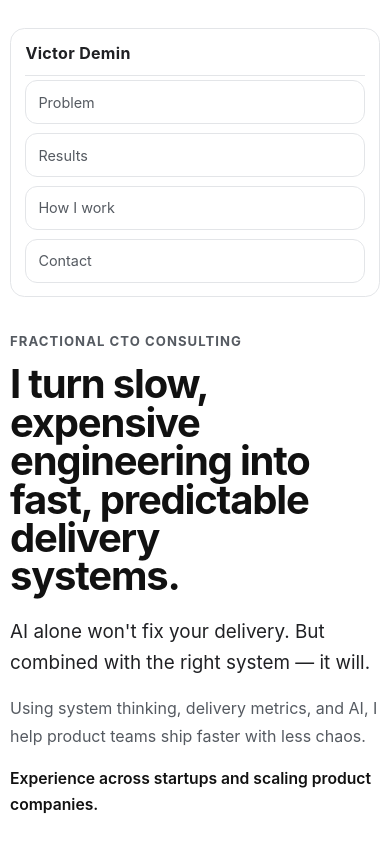
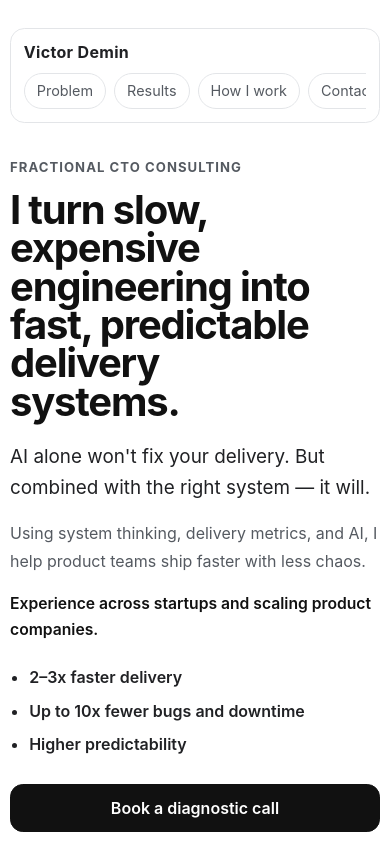
Before and after one commit to sg4tech/sg4.tech, a Next.js app: page / in a window 390 px wide. Shown: the top 843 px of the page. Built offline with nearby package versions, Linux system fonts and the light colour scheme.

Commit message:
Refine mobile navigation layout

```diff
--- a/app/page.module.css
+++ b/app/page.module.css
@@ -466,12 +466,35 @@
   }
 
   .navInner {
-    gap: 0.8rem;
-    padding: 0.85rem 0.9rem;
+    gap: 0.7rem;
+    padding: 0.8rem 0.9rem;
   }
 
   .brand {
     font-size: 1rem;
+  }
+
+  .navLinks {
+    display: flex;
+    flex-wrap: nowrap;
+    gap: 0.5rem;
+    overflow-x: auto;
+    padding-top: 0;
+    border-top: 0;
+    -webkit-overflow-scrolling: touch;
+    scrollbar-width: none;
+  }
+
+  .navLinks::-webkit-scrollbar {
+    display: none;
+  }
+
+  .navLinks a {
+    min-height: 2.25rem;
+    padding: 0.45rem 0.75rem;
+    border-radius: 999px;
+    white-space: nowrap;
+    flex: 0 0 auto;
   }
 
   .hero,
@@ -524,8 +547,8 @@
 }
 
 @media (max-width: 390px) {
-  .navLinks {
-    grid-template-columns: 1fr;
+  .navInner {
+    padding-inline: 0.8rem;
   }
 }
 
```
Also changed, not shown: 1 other file (tests, documents, lock files or other folders).
